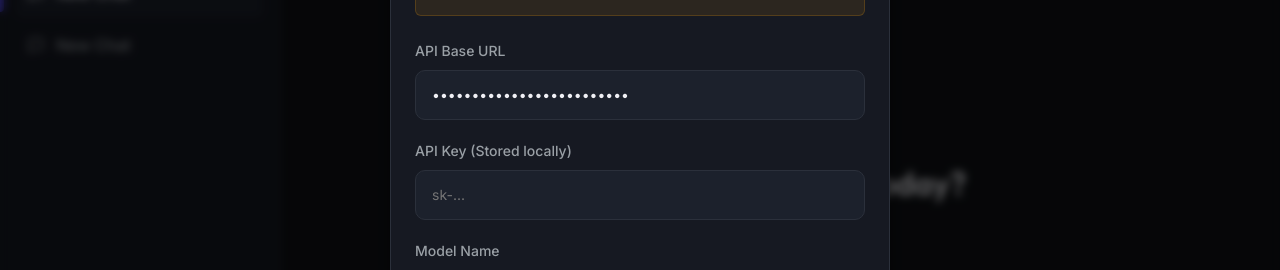
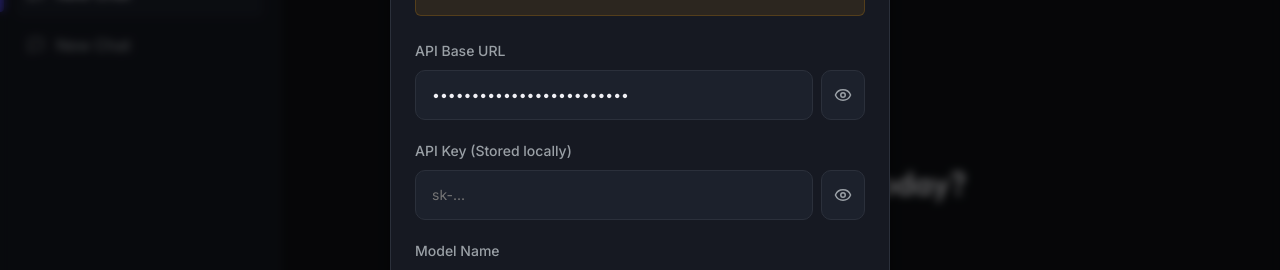
Before and after one commit to dytsou/GenAI-Studio, a React (Vite) app: page / in a window 1280 px wide. Shown: the part 182-452 px from the top of the page. Built offline with nearby package versions, Linux system fonts and the light colour scheme.

Commit message:
feat: implement secret input reveal functionality in SettingsModal for enhanced user experience

```diff
--- a/src/components/SettingsModal/SettingsModal.css
+++ b/src/components/SettingsModal/SettingsModal.css
@@ -68,6 +68,47 @@
   display: flex;
   flex-direction: column;
   gap: 1.25rem;
+}
+
+.secret-input-row {
+  display: flex;
+  align-items: stretch;
+  gap: 0.5rem;
+}
+
+.secret-input-row input {
+  flex: 1;
+  min-width: 0;
+}
+
+.secret-reveal-btn {
+  flex-shrink: 0;
+  display: flex;
+  align-items: center;
+  justify-content: center;
+  width: 2.75rem;
+  padding: 0;
+  color: var(--text-secondary);
+  background-color: var(--bg-tertiary);
+  border: 1px solid var(--border-subtle);
+  border-radius: var(--radius-md);
+  cursor: pointer;
+  touch-action: manipulation;
+  transition:
+    color var(--transition-fast),
+    border-color var(--transition-fast),
+    background-color var(--transition-fast);
+}
+
+.secret-reveal-btn:hover {
+  color: var(--text-primary);
+  border-color: var(--border-focus);
+  background-color: var(--bg-secondary);
+}
+
+.secret-reveal-btn:active {
+  color: var(--accent-primary);
+  border-color: color-mix(in srgb, var(--accent-primary) 40%, var(--border-subtle));
 }
 
 .form-group {
--- a/src/components/SettingsModal/SettingsModal.tsx
+++ b/src/components/SettingsModal/SettingsModal.tsx
@@ -1,11 +1,13 @@
-import React, { useState, useEffect } from 'react';
-import { X, Save, AlertCircle } from 'lucide-react';
+import React, { useState, useEffect, useLayoutEffect } from 'react';
+import { X, Save, AlertCircle, Eye } from 'lucide-react';
 import { useSettingsStore } from '../../stores/useSettingsStore';
 import { mergeMaskedSettings, type MaskedSettingsDraft } from '../../utils/settingsMasking';
 import './SettingsModal.css';
 
 export function SettingsModal() {
   const [isOpen, setIsOpen] = useState(false);
+  /** Which secret field is temporarily visible while its reveal button is held (pointer down). */
+  const [pressReveal, setPressReveal] = useState<'baseUrl' | 'apiKey' | null>(null);
   const settings = useSettingsStore();
 
   // Mask stored config values in the UI by not pre-filling text inputs.
@@ -32,12 +34,29 @@ export function SettingsModal() {
         maxTokens: settings.maxTokens,
         systemPrompt: settings.systemPrompt,
       });
+      setPressReveal(null);
       setIsOpen(true);
     };
     window.addEventListener('open-settings', handleOpen);
 
     return () => window.removeEventListener('open-settings', handleOpen);
   }, [settings]);
+
+  useLayoutEffect(() => {
+    if (pressReveal === null) return;
+    const end = () => setPressReveal(null);
+    window.addEventListener('pointerup', end);
+    window.addEventListener('pointercancel', end);
+    const onKeyUp = (e: KeyboardEvent) => {
+      if (e.key === ' ' || e.key === 'Enter') end();
+    };
+    window.addEventListener('keyup', onKeyUp);
+    return () => {
+      window.removeEventListener('pointerup', end);
+      window.removeEventListener('pointercancel', end);
+      window.removeEventListener('keyup', onKeyUp);
+    };
+  }, [pressReveal]);
 
   const handleChange = (e: React.ChangeEvent<HTMLInputElement | HTMLTextAreaElement>) => {
     const { name, value, type } = e.target;
@@ -76,6 +95,7 @@ export function SettingsModal() {
     }
 
     settings.setSettings(result.merged);
+    setPressReveal(null);
     setIsOpen(false);
   };
 
@@ -85,13 +105,25 @@ export function SettingsModal() {
     e.preventDefault();
   };
 
+  const preventCopyUnlessRevealed =
+    (field: 'baseUrl' | 'apiKey') => (e: React.ClipboardEvent<HTMLInputElement>) => {
+      if (pressReveal !== field) e.preventDefault();
+    };
+
   return (
     <div className="modal-overlay">
       <div className="modal-content settings-modal">
         <div className="modal-header">
           <h2>Application Settings</h2>
           {settings.apiKey && (
-            <button className="close-btn" onClick={() => setIsOpen(false)} aria-label="Close Settings">
+            <button
+              className="close-btn"
+              onClick={() => {
+                setPressReveal(null);
+                setIsOpen(false);
+              }}
+              aria-label="Close Settings"
+            >
               <X size={20} />
             </button>
           )}
@@ -107,30 +139,72 @@ export function SettingsModal() {
         <form onSubmit={handleSave} className="settings-form">
           <div className="form-group">
             <label htmlFor="baseUrl">API Base URL</label>
+            <div className="secret-input-row">
               <input
-              type="password"
+                type={pressReveal === 'baseUrl' ? 'text' : 'password'}
                 id="baseUrl"
                 name="baseUrl"
                 value={localSettings.baseUrl}
                 onChange={handleChange}
-              placeholder={settings.baseUrl || "https://api.openai.com/v1"}
-              onCopy={preventCopy}
-              onCut={preventCopy}
+                placeholder={settings.baseUrl || 'https://api.openai.com/v1'}
+                autoComplete="off"
+                onCopy={preventCopyUnlessRevealed('baseUrl')}
+                onCut={preventCopyUnlessRevealed('baseUrl')}
               />
+              <button
+                type="button"
+                className="secret-reveal-btn"
+                aria-label="Hold to reveal API base URL"
+                title="Hold to show"
+                onPointerDown={(e) => {
+                  e.preventDefault();
+                  setPressReveal('baseUrl');
+                }}
+                onKeyDown={(e) => {
+                  if (e.key === ' ' || e.key === 'Enter') {
+                    e.preventDefault();
+                    setPressReveal('baseUrl');
+                  }
+                }}
+              >
+                <Eye size={18} aria-hidden />
+              </button>
+            </div>
           </div>
 
           <div className="form-group">
             <label htmlFor="apiKey">API Key (Stored locally)</label>
+            <div className="secret-input-row">
               <input
-              type="password"
+                type={pressReveal === 'apiKey' ? 'text' : 'password'}
                 id="apiKey"
                 name="apiKey"
                 value={localSettings.apiKey}
                 onChange={handleChange}
                 placeholder={settings.apiKey ? 'Leave empty to keep existing key' : 'sk-...'}
-              onCopy={preventCopy}
-              onCut={preventCopy}
+                autoComplete="off"
+                onCopy={preventCopyUnlessRevealed('apiKey')}
+                onCut={preventCopyUnlessRevealed('apiKey')}
               />
+              <button
+                type="button"
+                className="secret-reveal-btn"
+                aria-label="Hold to reveal API key"
+                title="Hold to show"
+                onPointerDown={(e) => {
+                  e.preventDefault();
+                  setPressReveal('apiKey');
+                }}
+                onKeyDown={(e) => {
+                  if (e.key === ' ' || e.key === 'Enter') {
+                    e.preventDefault();
+                    setPressReveal('apiKey');
+                  }
+                }}
+              >
+                <Eye size={18} aria-hidden />
+              </button>
+            </div>
           </div>
 
           <div className="form-group">
```
Lines whose indentation alone changed are shown as unchanged.
